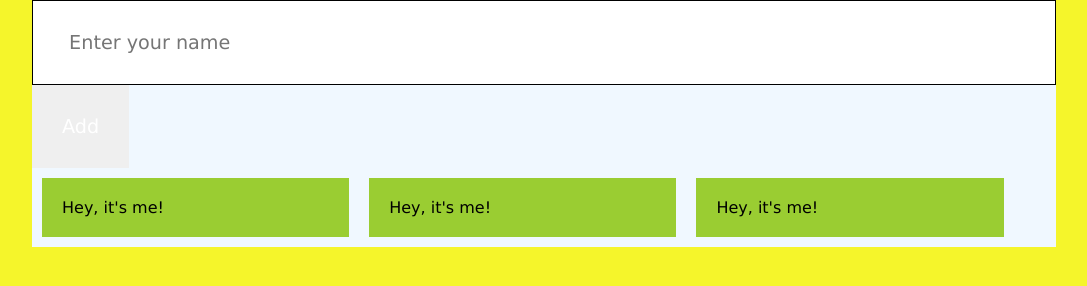
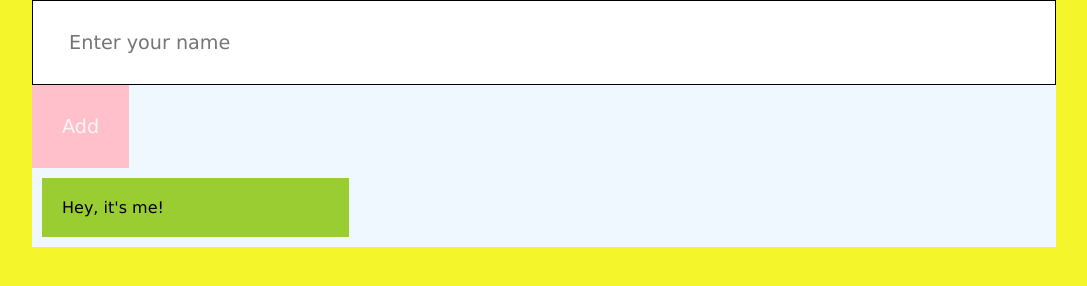
Before and after one commit to Divyaa268/ZodiacProject2, a plain HTML site: page index.html in a window 1280 px wide. Shown: the whole page, without its empty margins (96-1183 px from the left). Drawn offline with Linux system fonts and the light colour scheme.

Commit message:
Final commit
Final commit

```diff
--- a/index.html
+++ b/index.html
@@ -20,12 +20,6 @@
         <div class="tag">
             Hey, it's me!
     </div>
-    <div class="tag">
-        Hey, it's me!
-</div>
-<div class="tag">
-    Hey, it's me!
-</div>
     </div>
 
 </body>
--- a/index.js
+++ b/index.js
@@ -4,6 +4,10 @@ const tagsContaoner = document.querySelector(".tags");
 
 const addName = () =>
 {
+    if(name.value === "")
+    {
+        return null;
+    }
     const tag = document.createElement("div");
     tag.setAttribute("class", "tag");
 
--- a/style.css
+++ b/style.css
@@ -53,9 +53,10 @@ button
     padding: 30px;
     font: 10 1.2rem "Lucida Sans";
     border: none;
-    color: white;
+    color: rgb(245, 245, 245);
     cursor: pointer;
     transition: background-color 0.5s;
+    background-color: pink;
 }
 
 button:hover
```
